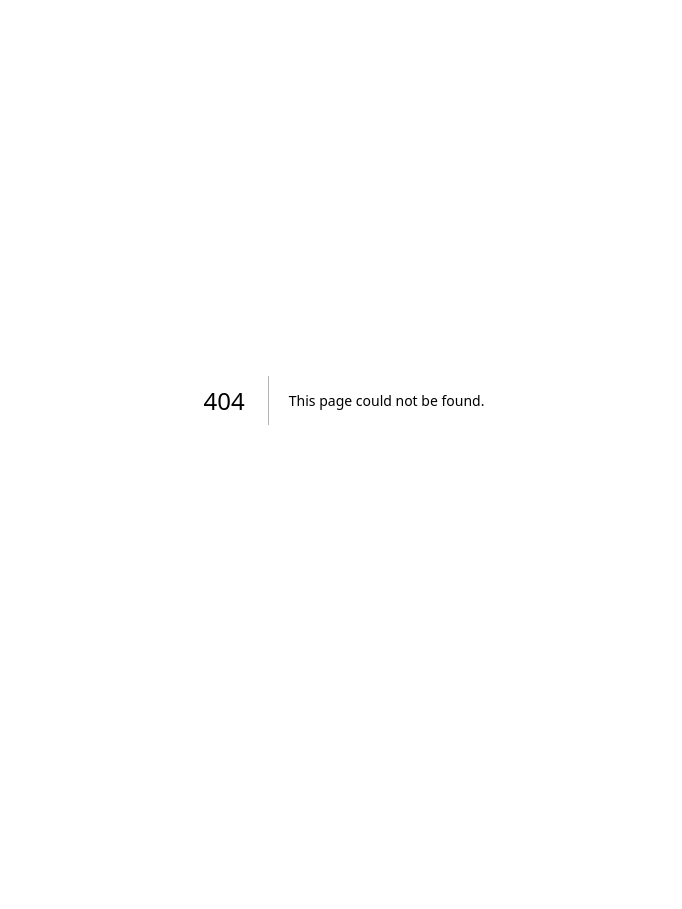
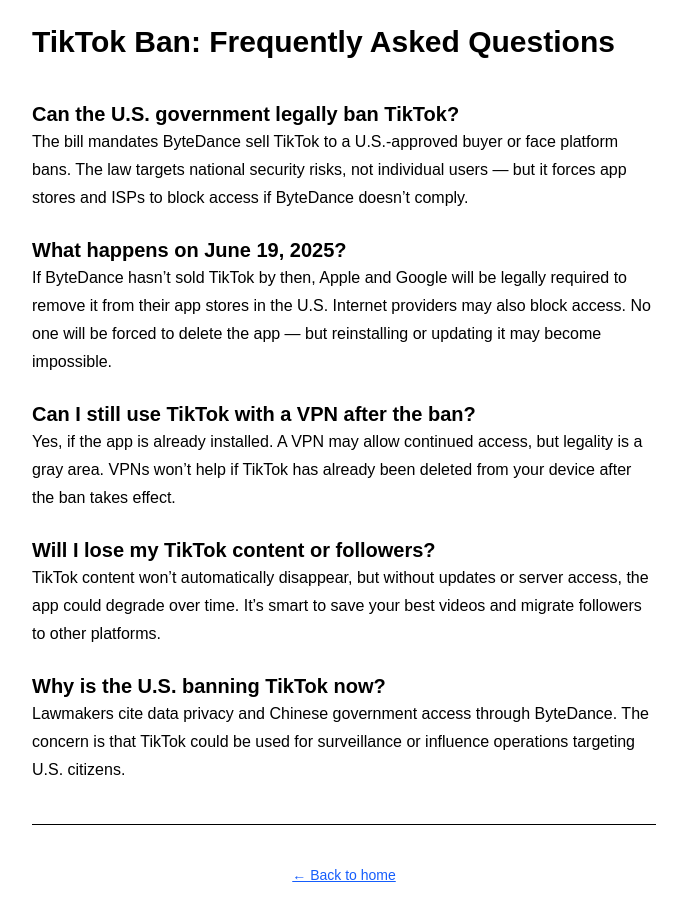
Before and after one commit to rodneyg/tiktok-ban-site, a Next.js app: page /faq in a window 1280 px wide. Before the commit this address had no page. Shown: the whole page, without its empty margins (296-978 px from the left). Before the commit the page ends 800 px from the top, so only its background shows below. Built offline with nearby package versions, Linux system fonts and the light colour scheme.

Commit message:
Live countdown and faq

```diff
--- /dev/null
+++ b/pages/components/LiveCountdown.tsx
@@ -0,0 +1,37 @@
+'use client';
+
+import React, { useEffect, useState } from 'react';
+import { DateTime, Interval } from 'luxon';
+
+const target = DateTime.fromISO('2025-06-19T00:00:00', { zone: 'America/New_York' });
+
+export default function LiveCountdown() {
+  const [timeLeft, setTimeLeft] = useState<Interval | null>(null);
+
+  useEffect(() => {
+    const update = () => {
+      const now = DateTime.now().setZone('America/New_York');
+      const interval = Interval.fromDateTimes(now, target);
+      setTimeLeft(interval);
+    };
+
+    update();
+    const timer = setInterval(update, 1000);
+    return () => clearInterval(timer);
+  }, []);
+
+  if (!timeLeft) return null;
+
+  const duration = timeLeft.toDuration(['days', 'hours', 'minutes', 'seconds']).shiftTo('days', 'hours', 'minutes', 'seconds');
+  const d = Math.floor(duration.days);
+  const h = duration.hours.toString().padStart(2, '0');
+  const m = duration.minutes.toString().padStart(2, '0');
+  const s = duration.seconds.toFixed(0).padStart(2, '0');
+
+  return (
+    <div className="text-4xl font-bold text-center">
+      <span className="text-red-600">{d}</span>d : <span>{h}</span>h : <span>{m}</span>m : <span>{s}</span>s
+      <p className="text-sm mt-1 text-gray-500">(Washington D.C. time)</p>
+    </div>
+  );
+}
--- /dev/null
+++ b/pages/faq.tsx
@@ -0,0 +1,63 @@
+// pages/faq.tsx
+import React from 'react';
+import Link from 'next/link';
+import SEOHead from './components/SEOHead';
+
+export default function FAQPage() {
+  return (
+    <>
+      <SEOHead
+        title="TikTok Ban FAQ – What You Need to Know"
+        description="Top questions about the TikTok ban in the U.S., including legality, access, VPN use, and what happens on June 19, 2025."
+        url="https://tiktokban.com/faq"
+      />
+
+      <div className="min-h-screen bg-white text-black p-6 max-w-2xl mx-auto space-y-10">
+        <h1 className="text-3xl font-bold">TikTok Ban: Frequently Asked Questions</h1>
+
+        <div className="space-y-6 text-base leading-7">
+          <div>
+            <h2 className="text-xl font-semibold">Can the U.S. government legally ban TikTok?</h2>
+            <p>
+              The bill mandates ByteDance sell TikTok to a U.S.-approved buyer or face platform bans.
+              The law targets national security risks, not individual users — but it forces app stores and ISPs to block access if ByteDance doesn’t comply.
+            </p>
+          </div>
+
+          <div>
+            <h2 className="text-xl font-semibold">What happens on June 19, 2025?</h2>
+            <p>
+              If ByteDance hasn’t sold TikTok by then, Apple and Google will be legally required to remove it from their app stores in the U.S.
+              Internet providers may also block access. No one will be forced to delete the app — but reinstalling or updating it may become impossible.
+            </p>
+          </div>
+
+          <div>
+            <h2 className="text-xl font-semibold">Can I still use TikTok with a VPN after the ban?</h2>
+            <p>
+              Yes, if the app is already installed. A VPN may allow continued access, but legality is a gray area. VPNs won’t help if TikTok has already been deleted from your device after the ban takes effect.
+            </p>
+          </div>
+
+          <div>
+            <h2 className="text-xl font-semibold">Will I lose my TikTok content or followers?</h2>
+            <p>
+              TikTok content won’t automatically disappear, but without updates or server access, the app could degrade over time. It’s smart to save your best videos and migrate followers to other platforms.
+            </p>
+          </div>
+
+          <div>
+            <h2 className="text-xl font-semibold">Why is the U.S. banning TikTok now?</h2>
+            <p>
+              Lawmakers cite data privacy and Chinese government access through ByteDance. The concern is that TikTok could be used for surveillance or influence operations targeting U.S. citizens.
+            </p>
+          </div>
+        </div>
+
+        <div className="pt-10 text-sm text-center border-t">
+          <Link href="/" className="text-blue-600 underline">← Back to home</Link>
+        </div>
+      </div>
+    </>
+  );
+}
--- a/pages/index.tsx
+++ b/pages/index.tsx
@@ -1,12 +1,9 @@
 import React from 'react';
 import Link from 'next/link';
 import SEOHead from './components/SEOHead';
+import LiveCountdown from './components/LiveCountdown';
 
 export default function Home() {
-  const banDate = new Date('2025-06-19T00:00:00');
-  const now = new Date();
-  const daysLeft = Math.max(Math.ceil((banDate.getTime() - now.getTime()) / (1000 * 60 * 60 * 24)), 0);
-
   return (
     <>
       <SEOHead
@@ -19,19 +16,14 @@
         <div className="text-center space-y-4">
           <h1 className="text-4xl font-bold">Did TikTok Get Banned Today?</h1>
           <p className="text-xl">No — but the clock is ticking.</p>
-          <p
-            className={`text-5xl font-extrabold ${
-              daysLeft < 30 ? 'text-red-600' : daysLeft < 60 ? 'text-yellow-500' : 'text-green-600'
-            }`}
-          >
-            {daysLeft} Days Left
-          </p>
+          <LiveCountdown />
           <p className="text-sm text-gray-500">(Based on current U.S. deadline: Thursday, June 19, 2025)</p>
         </div>
 
         <nav className="text-center space-x-4 pb-4">
           <Link href="/what-this-means" className="text-blue-600 underline">What This Means</Link>
           <Link href="/status" className="text-blue-600 underline">Status</Link>
+          <Link href="/faq" className="text-blue-600 underline">FAQ</Link>
           <Link href="/support" className="text-blue-600 underline">Support</Link>
         </nav>
 
```
